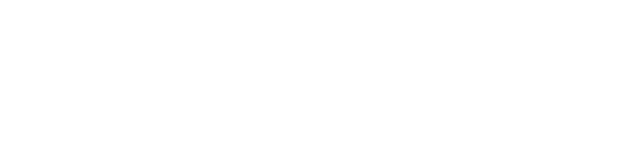
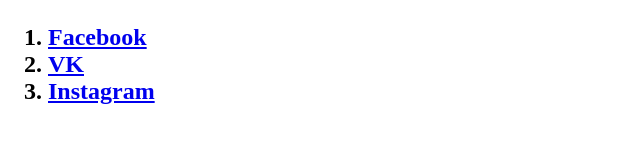
Before and after one commit to Mariia1808/tenzor, a website: page src/index.html in a window 1280 px wide. Shown: the whole page, without its empty margins (0-640 px from the left). Drawn offline with Linux system fonts and the light colour scheme.

Commit message:
Задание по HTML

```diff
--- a/src/index.html
+++ b/src/index.html
@@ -3,5 +3,13 @@
     <head>
         <title>HTML</title>
     </head>
-    <body></body>
+    <body>
+        <h1 />
+        <h2 />
+        <ol>
+            <li><a href="https://ru-ru.facebook.com/">Facebook</a></li>
+            <li><a href="https://vk.com/">VK</a></li>
+            <li><a href="https://www.instagram.com/">Instagram</a></li>
+        </ol>
+    </body>
 </html>
```
Also changed, not shown: 1 other file.
